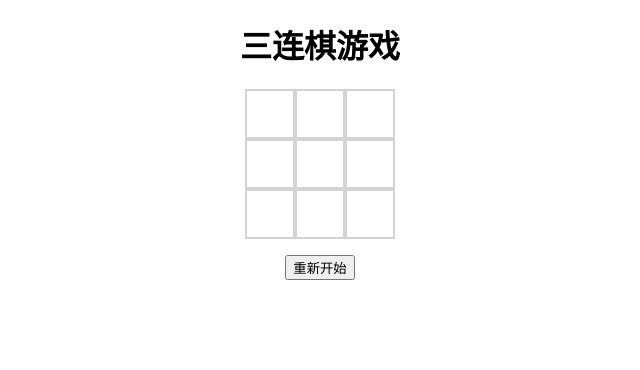
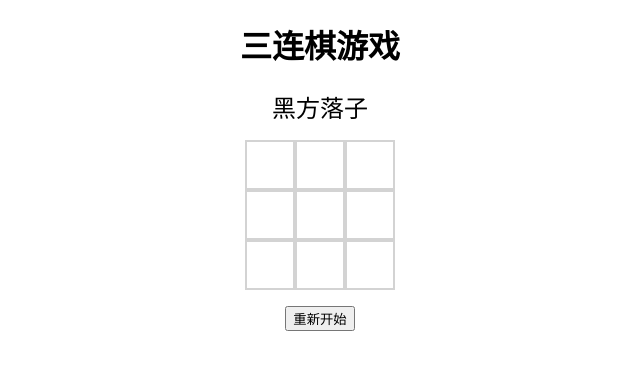
Before and after one commit to l-world/React-Series, a React (Create React App) app: page / in a window 1280 px wide. Shown: the top 370 px of the page, without its empty margins (320-960 px from the left). Built offline with nearby package versions, Linux system fonts and the light colour scheme.

Commit message:
游戏状态组件制作

```diff
--- a/src/components/GameCmp/index.tsx
+++ b/src/components/GameCmp/index.tsx
@@ -1,6 +1,7 @@
 import React from "react";
 import { ChessType, GameStatus } from "../../types/enums";
 import BoardCmp from "../BoardCmp";
+import GameStatusCmp from "../GameStatusCmp";
 import './index.css'
 
 // 定义 state 的约束
@@ -84,6 +85,10 @@ class GameCmp extends React.Component<{}, IState> {
         return (
             <div className="game">
                 <h1>三连棋游戏</h1>
+                <GameStatusCmp
+                    status={this.state.gameStatus}
+                    next={this.state.nextChess}
+                />
                 <BoardCmp
                     chesses={this.state.chesses}
                     isGameOver={this.state.gameStatus !== GameStatus.gaming}
--- /dev/null
+++ b/src/components/GameStatusCmp/index.css
@@ -0,0 +1,21 @@
+.status{
+    font-size: 1.5rem;
+    width: 150px;
+    margin: 1rem auto;
+}
+
+.status .red {
+    color: #f20;
+}
+
+.status .black{
+    color: #000;
+}
+.status .equal {
+    color: gray;
+}
+
+.status .win{
+    border: 2px solid;
+    border-radius: 5px;
+}
--- /dev/null
+++ b/src/components/GameStatusCmp/index.tsx
@@ -0,0 +1,34 @@
+import React from 'react';
+import { GameStatus, ChessType } from '../../types/enums';
+import './index.css';
+
+interface Iprops {
+    status: GameStatus,
+    next: ChessType.red | ChessType.black
+}
+
+const GameStatusCmp = (props:Iprops) => {
+    let content:JSX.Element;
+    if(props.status === GameStatus.gaming){
+        if(props.next === ChessType.red){
+            content = <div className="red">红方落子</div>
+        }else {
+            content = <div className='black'>黑方落子</div>
+        }
+    }else {
+        if(props.status === GameStatus.redWin){
+            content = <div className='win red' >红方胜利</div>
+        }else if(props.status === GameStatus.blackWin){
+            content = <div className='win black' >黑方胜利</div>
+        }else {
+            content = <div className='win equal' >平局</div>
+        }
+    }
+    return (
+        <div className='status'>
+            {content}
+        </div>
+    )
+}
+
+export default GameStatusCmp
```
